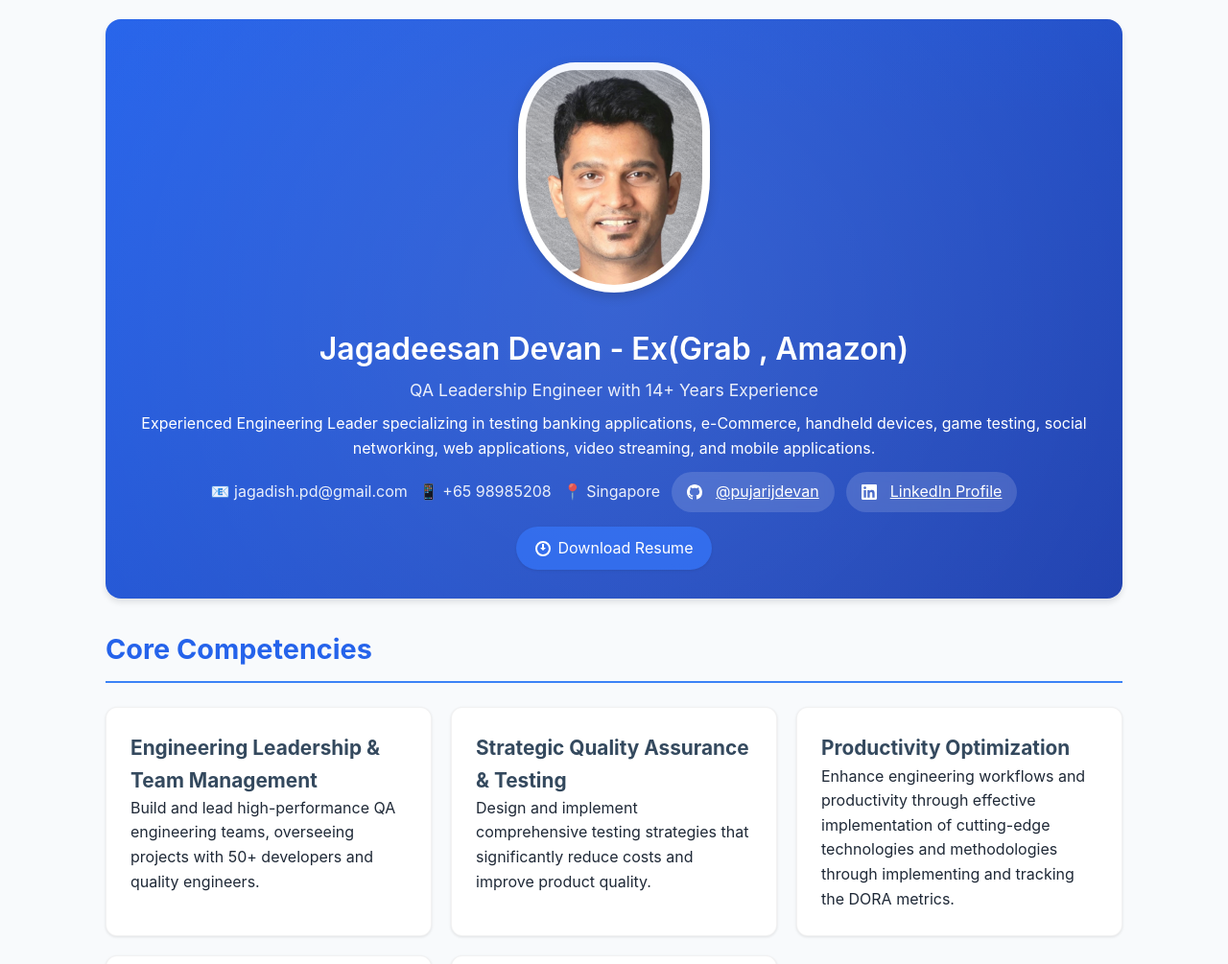
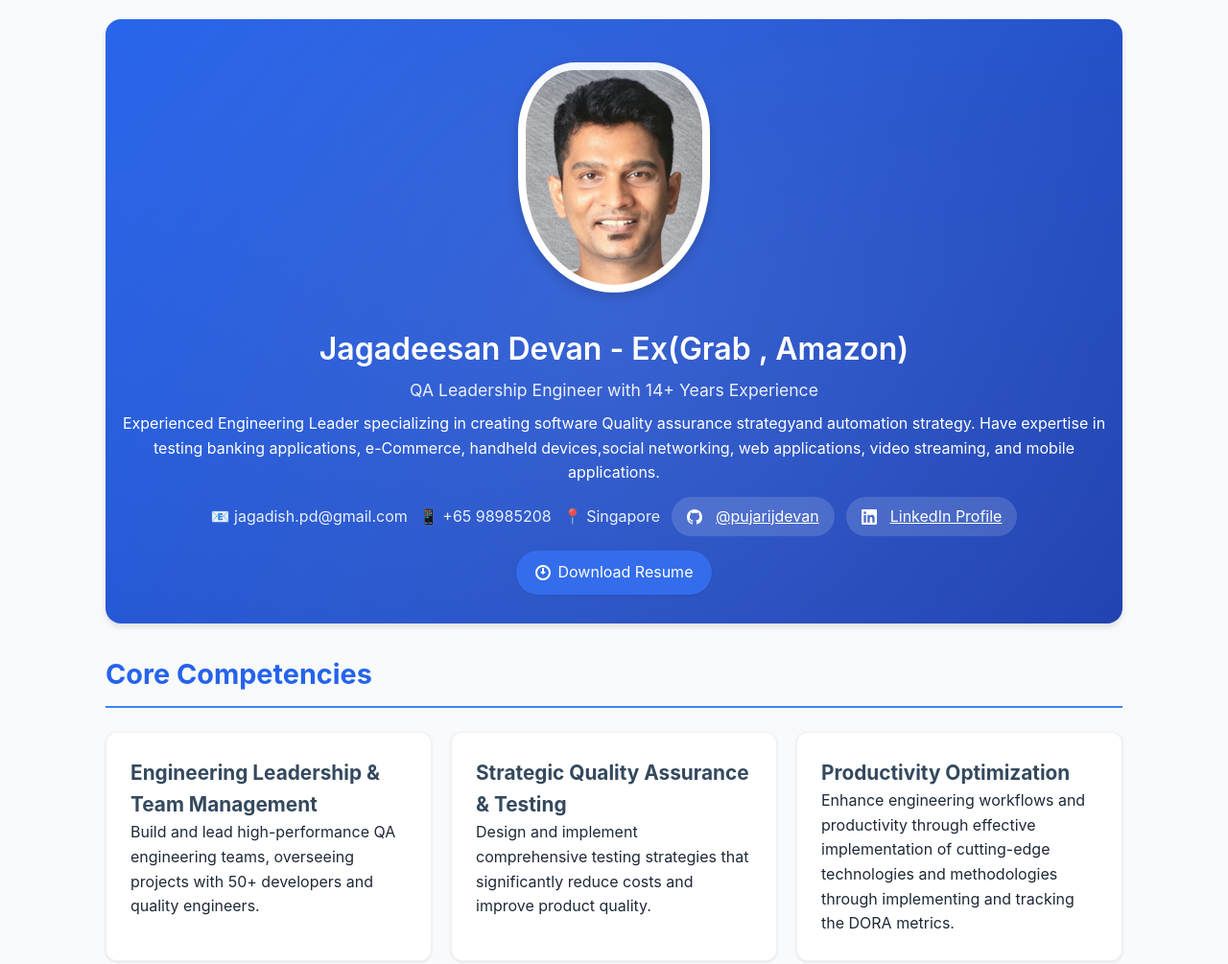
Before and after one commit to pujarijdevan/JagadeesanProfile, a plain HTML site: page index.html in a window 1280 px wide. Shown: the top 1005 px of the page at 96% size. Drawn offline with Linux system fonts and the light colour scheme; no server answers.

Commit message:
adding description

```diff
--- a/index.html
+++ b/index.html
@@ -13,7 +13,7 @@
                 <img id="github-avatar" src="pic.jpg" alt="Profile Picture" class="profile-pic">
                 <h1 id="github-name">Jagadeesan Devan - Ex(Grab , Amazon)</h1>
                 <p id="github-bio">QA Leadership Engineer with 14+ Years Experience</p>
-                <p class="summary">Experienced Engineering Leader specializing in testing banking applications, e-Commerce, handheld devices, game testing, social networking, web applications, video streaming, and mobile applications.</p>
+                <p class="summary">Experienced Engineering Leader specializing in creating software Quality assurance strategyand automation strategy. Have expertise in testing banking applications, e-Commerce, handheld devices,social networking, web applications, video streaming, and mobile applications.</p>
                 <div class="contact-info">
                     <p>📧 jagadish.pd@gmail.com</p>
                     <p>📱 +65 98985208</p>
```
